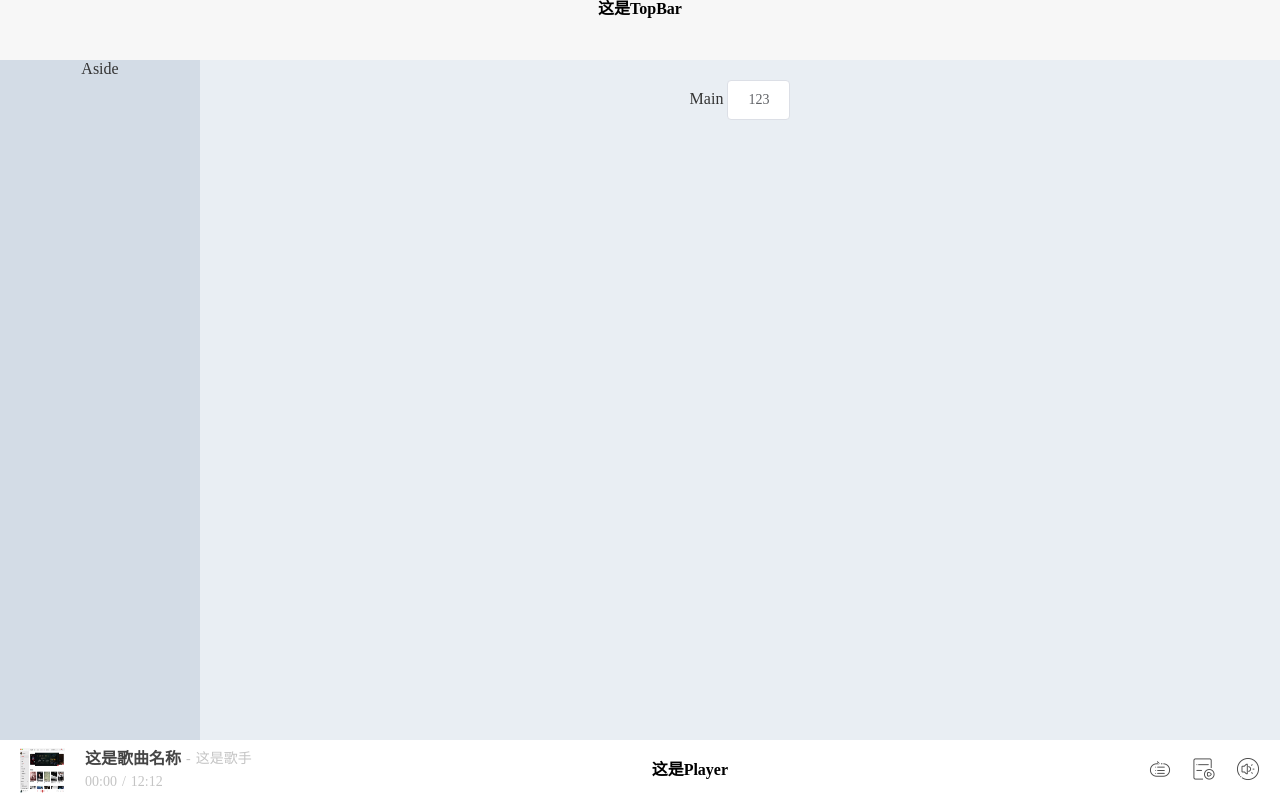
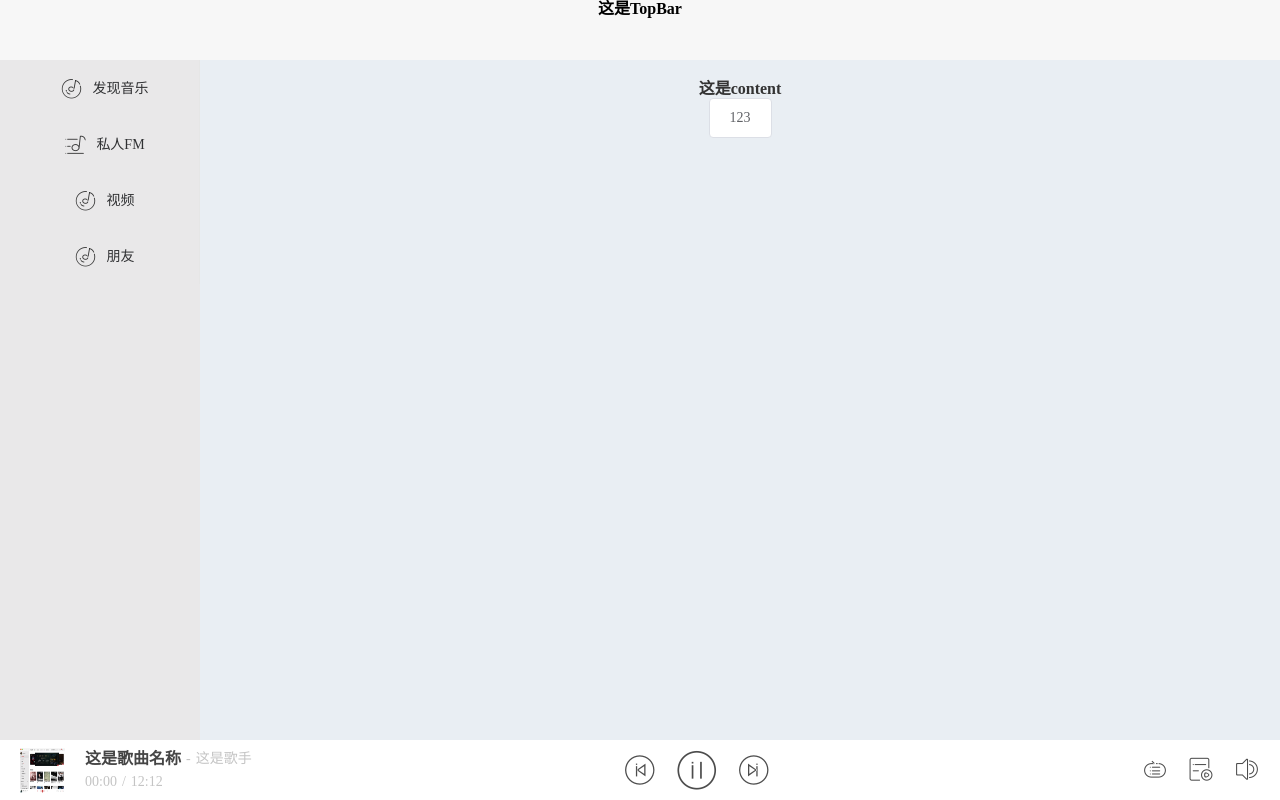
Before and after one commit to Wong-Harry/163music-electron, a Vue app: page /#/home in a window 1280 px wide. Built offline with nearby package versions, Linux system fonts and the light colour scheme.

Commit message:
提交sideBar

```diff
--- a/src/layout/Main.vue
+++ b/src/layout/Main.vue
@@ -6,10 +6,12 @@
       </el-header>
 
       <el-container>
-        <el-aside width="200px">Aside</el-aside>
+        <el-aside width="200px">
+          <Side />
+        </el-aside>
         <el-container>
           <el-main>
-            Main
+            <Content />
             <el-button>123</el-button>
           </el-main>
         </el-container>
@@ -23,13 +25,15 @@
 </template>
 
 <script>
-import { TopBar, BottomPlayer } from '@/layout/components'
+import { TopBar, BottomPlayer, Side, Content } from '@/layout/components'
 
 export default {
   name: 'Main',
   components: {
     TopBar,
-    BottomPlayer
+    BottomPlayer,
+    Side,
+    Content
   }
 }
 </script>
@@ -53,7 +57,7 @@ export default {
 }
 
 .el-aside {
-  background-color: #d3dce6;
+  background-color: #e9e8e9;
   color: #333;
   text-align: center;
 }
--- a/src/layout/components/BottomPlayer/BottomBtn.vue
+++ b/src/layout/components/BottomPlayer/BottomBtn.vue
@@ -2,7 +2,7 @@
   <div class="btnsBox">
     <i class="iconfont icon-icon-20" />
     <i class="iconfont icon-icon-29" />
-    <i class="iconfont icon-icon-31" />
+    <i class="iconfont icon-icon-16" />
   </div>
 </template>
 
@@ -21,7 +21,7 @@ export default {
   align-items: center;
   i {
     color: #4c4c4c;
-    font-size: 24px;
+    font-size: 26px;
     margin-left: 20px;
   }
 }
--- a/src/layout/components/BottomPlayer/BottomPlayer.vue
+++ b/src/layout/components/BottomPlayer/BottomPlayer.vue
@@ -1,7 +1,11 @@
 <template>
   <div class="playBox">
     <playInfo />
-    <h1>这是Player</h1>
+    <div class="playBtns">
+      <i class="iconfont icon-icon-17" />
+      <i class="iconfont icon-icon-18" />
+      <i class="iconfont icon-icon-15" />
+    </div>
     <BottomBtn />
   </div>
 </template>
@@ -27,5 +31,20 @@ export default {
   align-items: center;
   justify-content: space-between;
   height: 100%;
+
+  .playBtns {
+    display: flex;
+    align-items: center;
+    i {
+      color: #4c4c4c;
+      font-size: 42px;
+      margin-left: 20px;
+
+      &:first-child,
+      &:last-child {
+        font-size: 32px;
+      }
+    }
+  }
 }
 </style>
--- a/src/layout/components/Side.vue
+++ /dev/null
@@ -1,17 +0,0 @@
-<template>
-  <div>
-    <h1>这是Side</h1>
-  </div>
-</template>
-
-<script>
-export default {
-  name: 'Side',
-  data: function() {
-    return {}
-  }
-}
-</script>
-
-<style lang="scss" scoped>
-</style>
--- /dev/null
+++ b/src/layout/components/SideBar/Side.vue
@@ -0,0 +1,41 @@
+<template>
+  <div>
+    <el-menu background-color="#e9e8e9" active-text-color="#409eff" default-active="1">
+      <el-menu-item>
+        <i class="iconfont icon-icon-5" />
+        <span slot="title">发现音乐</span>
+      </el-menu-item>
+      <el-menu-item>
+        <i class="iconfont icon-icon-1" />
+        <span slot="title">私人FM</span>
+      </el-menu-item>
+      <el-menu-item>
+        <i class="iconfont icon-icon-5" />
+        <span slot="title">视频</span>
+      </el-menu-item>
+      <el-menu-item>
+        <i class="iconfont icon-icon-5" />
+        <span slot="title">朋友</span>
+      </el-menu-item>
+    </el-menu>
+  </div>
+</template>
+
+<script>
+export default {
+  name: 'Side',
+  data: function() {
+    return {}
+  }
+}
+</script>
+
+<style lang="scss" scoped>
+.el-menu-item {
+  i {
+    font-size: 22px;
+    color: #333;
+    margin: 0 10px;
+  }
+}
+</style>
--- a/src/layout/components/index.js
+++ b/src/layout/components/index.js
@@ -1,5 +1,5 @@
 export { default as BottomPlayer } from './BottomPlayer/BottomPlayer.vue'
 export { default as Content } from './Content.vue'
 export { default as Player } from './Player.vue'
-export { default as Side } from './Side.vue'
+export { default as Side } from './SideBar/Side.vue'
 export { default as TopBar } from './TopBar.vue'
--- /dev/null
+++ b/vue.config.js
@@ -0,0 +1,8 @@
+const webpack = require('webpack')
+module.exports = {
+  publicPath: './',
+  // outputDir: process.env.outputDir,
+  configureWebpack: {
+    plugins: [new webpack.BannerPlugin(new Date().toLocaleString())]
+  }
+}
```
